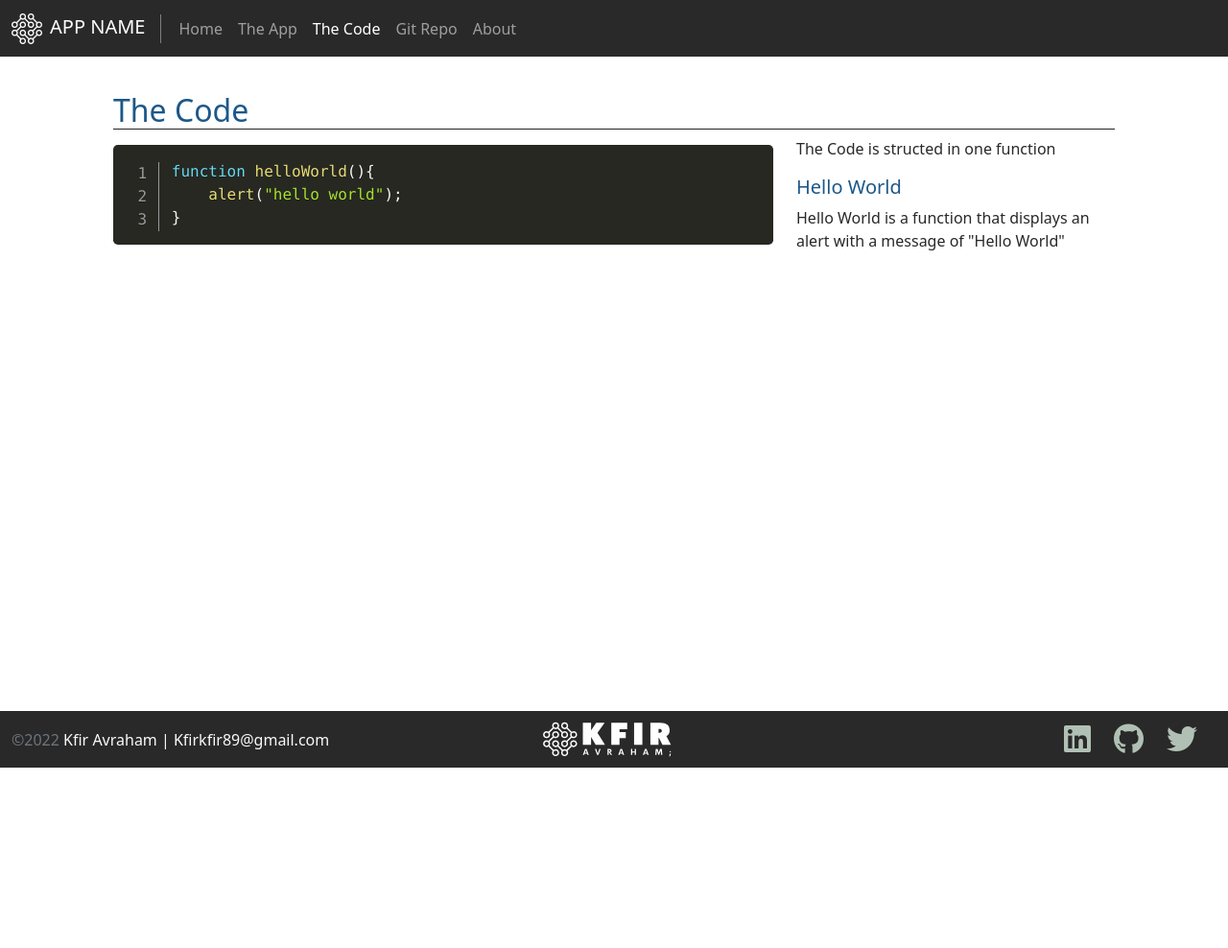
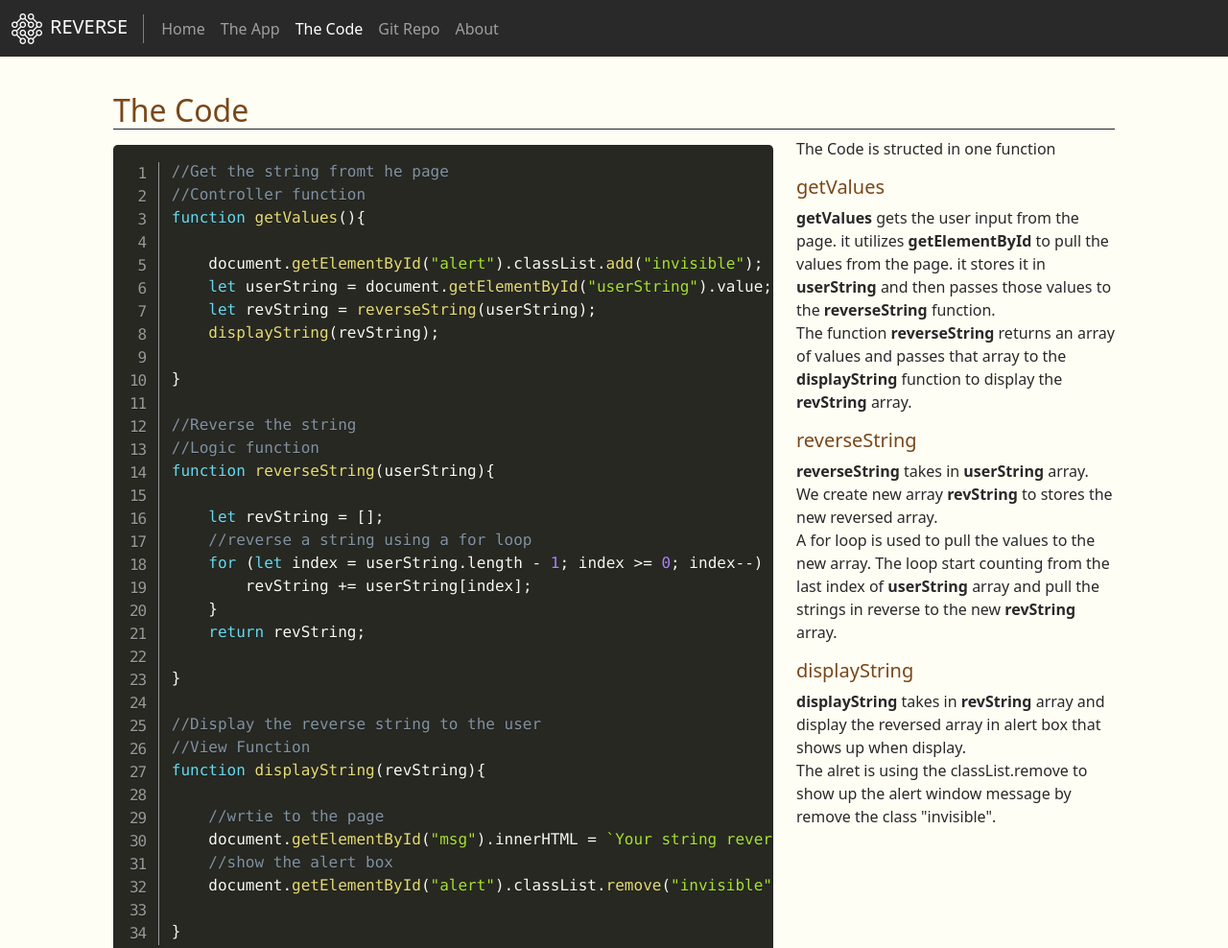
Before and after one commit to kfirkfir89/reverse, a plain HTML site: page code.html in a window 1280 px wide. Shown: the top 988 px of the page at 96% size. Before the commit the page ends 800 px from the top, so only its background shows below. Drawn offline with nearby package versions, Linux system fonts and the light colour scheme.

Commit message:
finished challenge
added js and all the rest :D

```diff
--- a/code.html
+++ b/code.html
@@ -2,7 +2,7 @@
 <html lang="en" class="h-100">
 
 <head>
-    <title>App Name: A Coding Project By Kfir Avraham</title>
+    <title>REVERSE: A Coding Project By Kfir Avraham</title>
     <!-- Required meta tags -->
     <meta charset="utf-8">
     <meta name="viewport" content="width=device-width, initial-scale=1, shrink-to-fit=no">
@@ -25,7 +25,7 @@
     <nav class="navbar navbar-expand-md navbar-dark fixed-top">
         <div class="container-fluid">
             <a class="navbar-brand" href="#"><img src="/img/favicon-32x32.png"
-                    class="d-inline-block align-text-top pe-2"></img>APP NAME</a>
+                    class="d-inline-block align-text-top pe-2"></img>REVERSE</a>
             <div class="vl d-none d-md-block"></div>
             <button class="navbar-toggler" type="button" data-bs-toggle="collapse" data-bs-target="#navbarCollapse"
                 aria-controls="navbarCollapse" aria-expanded="false" aria-label="Toggle navigation">
@@ -44,7 +44,7 @@
                         <a class="nav-link active" aria-current="page" href="/code.html">The Code</a>
                     </li>
                     <li class="nav-item">
-                        <a class="nav-link" target="_blank" href="#">Git Repo</a>
+                        <a class="nav-link" target="_blank" href="https://github.com/kfirkfir89/reverse">Git Repo</a>
                     </li>
                     <li class="nav-item">
                         <a class="nav-link" target="_blank" href="#">About</a>
@@ -61,16 +61,63 @@
             <div class="row row-cols-1 row-cols-lg-2">
                 <div class="col-lg-8 order-last order-lg-first">
                     <pre class="line-numbers"><code class="language-javascript">
-                        function helloWorld(){
-                            alert("hello world");
+                        //Get the string fromt he page
+                        //Controller function
+                        function getValues(){
+
+                            document.getElementById("alert").classList.add("invisible");
+                            let userString = document.getElementById("userString").value;
+                            let revString = reverseString(userString);
+                            displayString(revString);
+
+                        }
+
+                        //Reverse the string
+                        //Logic function
+                        function reverseString(userString){
+
+                            let revString = [];
+                            //reverse a string using a for loop
+                            for (let index = userString.length - 1; index >= 0; index--) {
+                                revString += userString[index];
+                            }
+                            return revString;
+
+                        }
+
+                        //Display the reverse string to the user
+                        //View Function
+                        function displayString(revString){
+
+                            //wrtie to the page
+                            document.getElementById("msg").innerHTML = `Your string reversed is: ${revString}`
+                            //show the alert box
+                            document.getElementById("alert").classList.remove("invisible");
+
                         }
                         </code>
                     </pre>
                 </div>
                 <div class="col-lg-4">
                     <p>The Code is structed in one function</p>
-                    <h5>Hello World</h5>
-                    <p>Hello World is a function that displays an alert with a message of "Hello World"</p>
+
+                    <h5>getValues</h5>
+                    <p><strong>getValues</strong> gets the user input from the page.
+                         it utilizes <strong>getElementById</strong> to pull the values from the page.
+                         it stores it in <strong>userString</strong> and then passes those values to the <strong>reverseString </strong>function.<br>
+                         The function <strong>reverseString</strong> returns an array of values and passes that array to the <strong>displayString</strong> function to display the <strong>revString</strong> array.
+                        </p>
+
+                    <h5>reverseString</h5>
+                    <p><strong>reverseString</strong> takes in <strong>userString</strong> array.
+                        We create new array <strong>revString</strong> to stores the new reversed array.<br>
+                        A for loop is used to pull the values to the new array. The loop start counting from the last index of <strong>userString</strong> array and pull the strings in reverse to the new <strong>revString</strong> array.
+                        </p>
+
+                    <h5>displayString</h5>
+                    <p><strong>displayString</strong> takes in <strong>revString</strong> array and display the reversed array in alert box that shows up when display.
+                        <br>The alret is using the classList.remove to show up the alert window message by remove the class "invisible".
+                        </p>
                 </div>
             </div>
         </div>
--- a/css/site.css
+++ b/css/site.css
@@ -1,8 +1,8 @@
 :root{
-    --primary-color: #1D5888;
-    --secondary-color: #FF9A3B; /*#1CA8FC-blue*/
+    --primary-color: #794719;
+    --secondary-color: #f7df1e; /*#1CA8FC-blue*/
     --dark-color: #292929;
-    --white-color: #dff3e4;
+    --white-color: #FFFEF5;
 }
 
 .smallfont{
@@ -19,6 +19,7 @@
 
 body {
     color:var(--dark-color);
+    background-color: var(--white-color);
 }
 
 nav {
@@ -85,4 +86,5 @@ code[class*="language-"], pre[class*="language-"] {
 main>.container {
     padding: 60px 15px 0;
     margin-bottom: 5rem;
+
 }
```
Also changed, not shown: app.html (+34 -4 lines), index.html (+7 -7 lines), js/site.js (+33 -2 lines), img/REVERSER.png (added).
